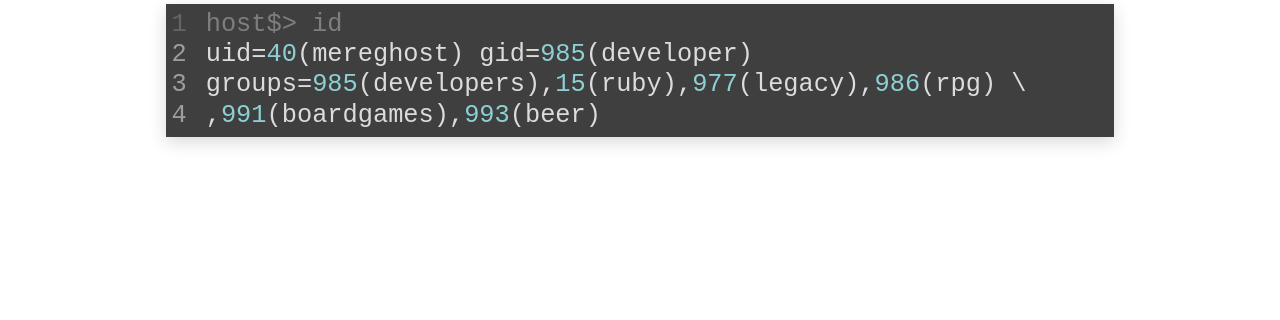
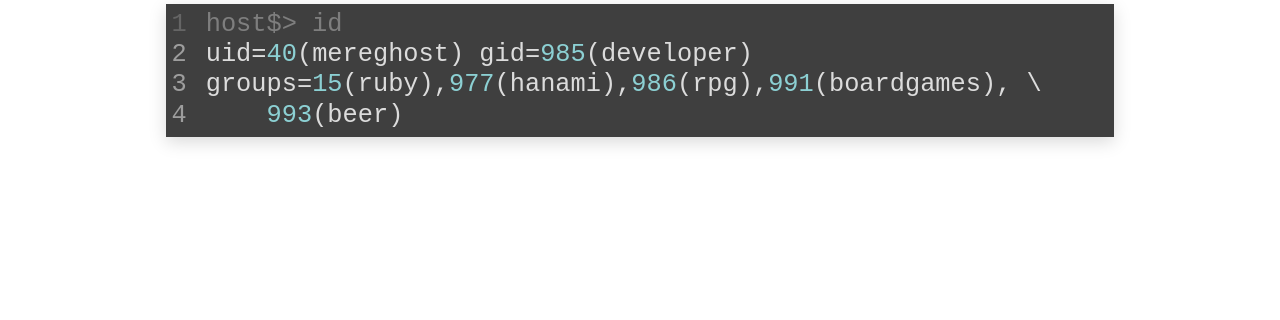
Before and after one commit to mereghost/hanami20, a website: page index.html in a window 1280 px wide. Both pictures are taken after a click on the button "next slide". Shown: the part 374-694 px from the top of the page. Drawn offline with Linux system fonts and the light colour scheme.

Commit message:
Small adjustments.

```diff
--- a/index.html
+++ b/index.html
@@ -44,15 +44,15 @@
         <div class="slides">
             <section>
                 <h1>Hanami 2.0</h1>
-                <small>by <a href="https://twitter.com/mereghost">@mereghost</a></small>
+                <small>by Marcello Rocha (aka <a href="https://twitter.com/mereghost">@mereghost</a>)</small>
             </section>
             <section>
                 <h2>Whoami</h2>
                 <pre><code data-trim data-line-numbers="2-4">
                     host$> id
                     uid=40(mereghost) gid=985(developer)
-                    groups=985(developers),15(ruby),977(legacy),986(rpg) \
-                    ,991(boardgames),993(beer)
+                    groups=15(ruby),977(hanami),986(rpg),991(boardgames), \
+                        993(beer)
                 </code></pre>
             </section>
             <section>
```
